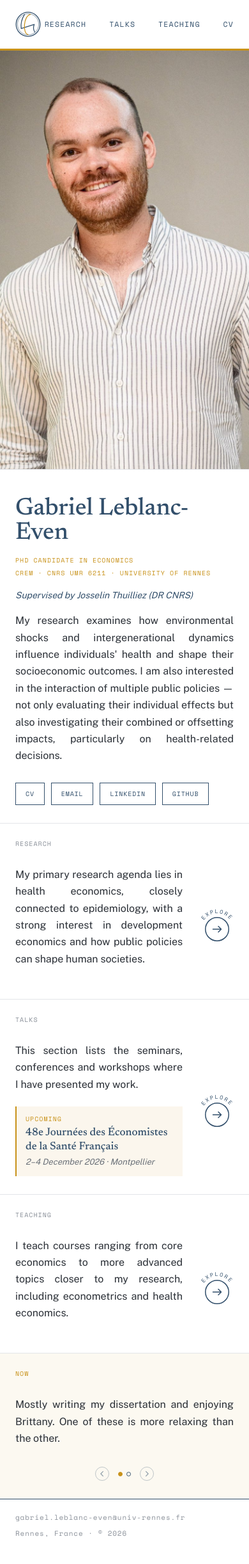
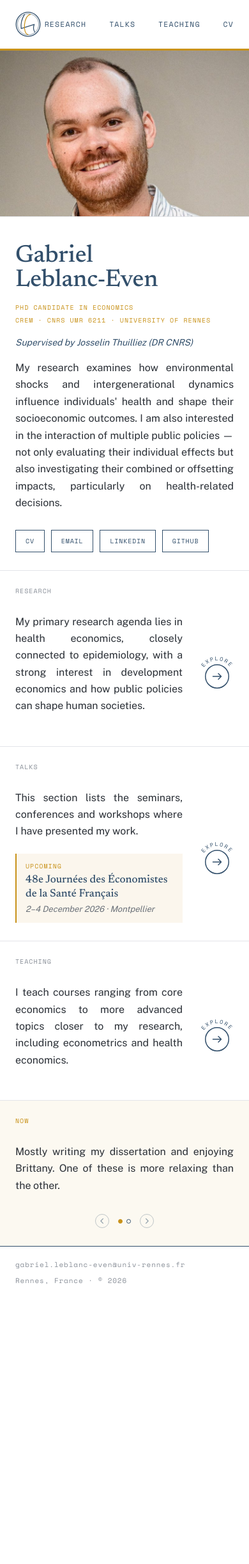
Before and after one commit to gabriel-leblanceven/gabriel-leblanceven.github.io, a Jekyll site: the page built from _pages/about.md, in a window 390 px wide. Shown: the whole page at 64% size. Built offline with Jekyll 4.4.1, drawn with Linux system fonts in a browser that asks for light colours; a script bundle is joined from its source files by our own code; library files that are not in the unit come from our copies; after the commit the page ends 2049 px from its top, so only the background shows below that.

Commit message:
Shorter profile photo on phones; keep surname on one line
On screens up to 720px the photo is 260px tall (was ~630px), cropped on
the face, so the name shows on first view. "Leblanc-Even" no longer
breaks at the hyphen.

Co-Authored-By: Claude Opus 5.5 <noreply@anthropic.com>

```diff
--- a/_pages/about.md
+++ b/_pages/about.md
@@ -77,7 +77,7 @@ body{padding-top:0 !important;}
   .gle__row--link .gle__rowlabel{grid-column:1 / -1;}
   .gle__go{padding:0 20px 0 0;}
   .gle__hero,.gle__row{grid-template-columns:1fr;}
-  .gle__photo{min-height:280px;border-right:none;border-bottom:1px solid #E3E5E9;}
+  .gle__photo{height:260px;min-height:0;object-position:center 8%;border-right:none;border-bottom:1px solid #E3E5E9;}
   .gle__herobody,.gle__rowbody{padding:28px 24px;}
   .gle__rowlabel{padding:24px 0 0 24px;}
   .gle__nav,.gle__footer{padding-left:24px;padding-right:24px;}
@@ -102,7 +102,7 @@ html, body{margin:0 !important;padding:0 !important;}
   <div class="gle__hero">
     <img class="gle__photo" src="{{ '/images/profile.jpg' | relative_url }}" alt="Gabriel Leblanc-Even">
     <div class="gle__herobody">
-      <h1 class="gle__name">Gabriel Leblanc-Even</h1>
+      <h1 class="gle__name">Gabriel <span style="white-space:nowrap;">Leblanc-Even</span></h1>
       <div class="gle__kicker" style="margin-top: 14px;">PhD Candidate in Economics</div>
       <div class="gle__kicker">CREM &middot; CNRS UMR 6211 &middot; University of Rennes</div>
       <div class="gle__supervisor">Supervised by Josselin Thuilliez (DR CNRS)</div>
```
